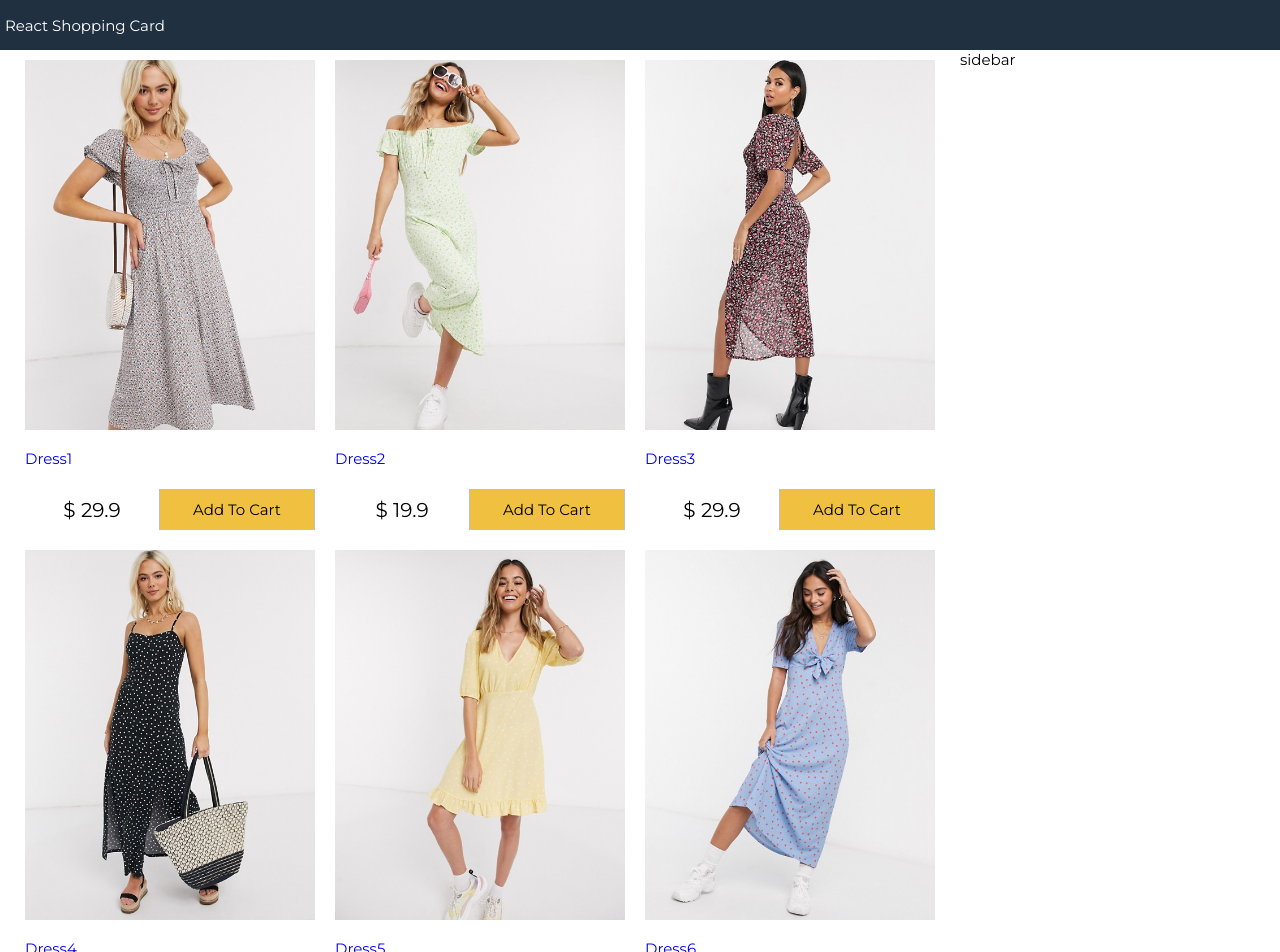
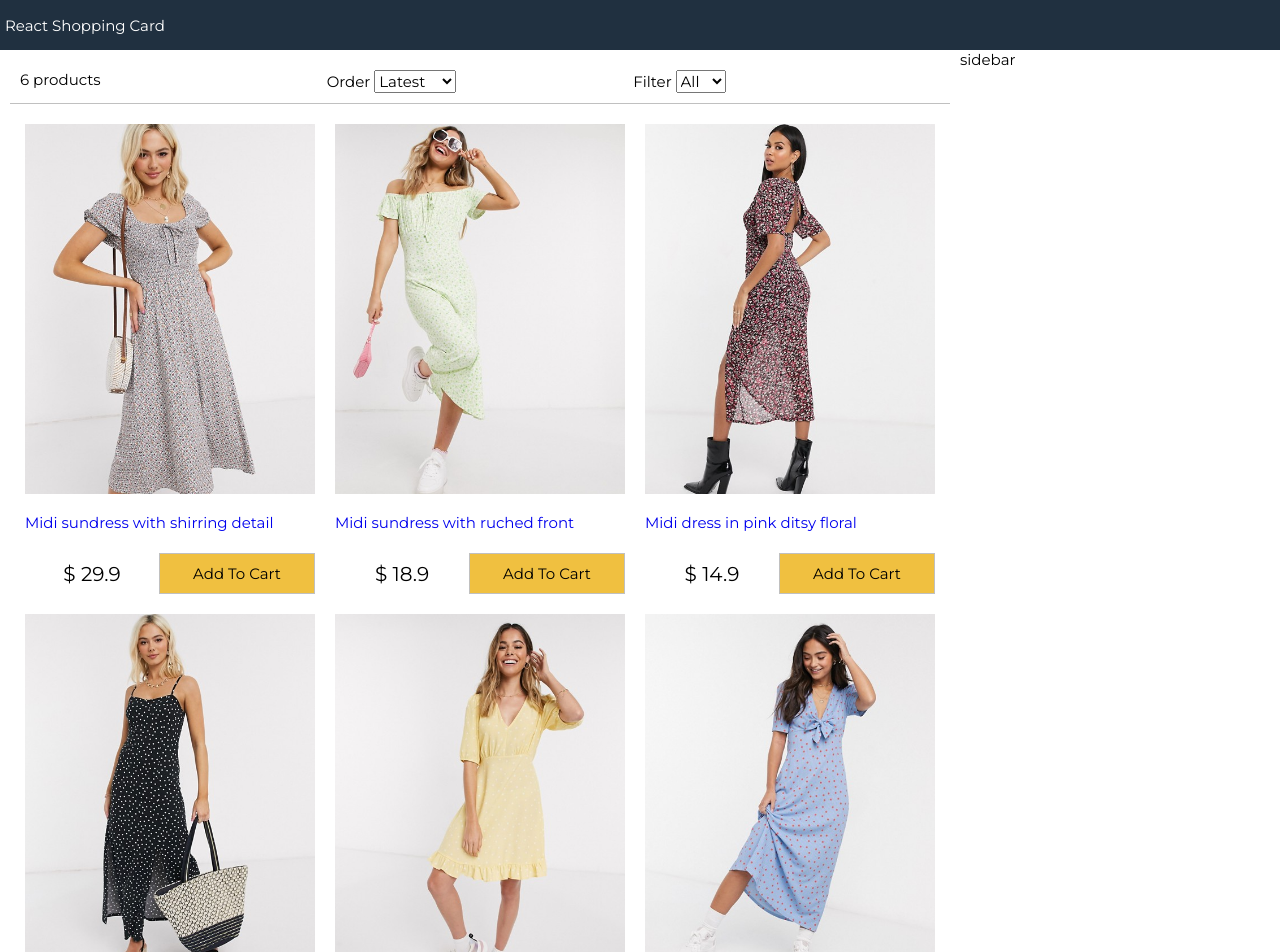
Before and after one commit to basir5101/react-shopping-cart-react-redux-class-components, a React (Create React App) app: page / in a window 1280 px wide. Shown: the top 952 px of the page. Built offline with nearby package versions, Linux system fonts and the light colour scheme.

Commit message:
filter components added

```diff
--- a/src/App.js
+++ b/src/App.js
@@ -1,6 +1,6 @@
 import React from 'react';
+import Filter from './Components/Filter';
 import Products from './Components/Products';
-//feature 1
 import data from './data.json';
 
 
@@ -13,6 +13,66 @@
       size: "",
       sort: "",
     }
+  };
+  sortProducts = (event) => {
+    console.log(event.target.value)
+    const sort = event.target.value;
+    this.setState((state) => ({
+      sort: sort,
+      products: this.state.products
+      .slice()
+      .sort((a, b) =>
+        sort === "lowest"
+        ? a.price > b.price
+        ? 1
+        : -1
+        : sort === "highest"
+        ? a.price < b.price
+        ? 1
+        : -1
+        : a._id < b._id
+        ? 1
+        : -1
+    ),
+  }));
+  };
+
+  // sortProducts = (event) => {
+  //   // impl
+  //   const sort = event.target.value;
+  //   console.log(event.target.value);
+  //   this.setState((state) => ({
+  //     sort: sort,
+  //     products: this.state.products
+  //       .slice()
+  //       .sort((a, b) =>
+  //         sort === "lowest"
+  //           ? a.price > b.price
+  //             ? 1
+  //             : -1
+  //           : sort === "highest"
+  //           ? a.price < b.price
+  //             ? 1
+  //             : -1
+  //           : a._id < b._id
+  //           ? 1
+  //           : -1
+  //       ),
+  //   }));
+  // };
+  filterProducts = (event) =>{
+    console.log(event.target.value)
+    if(event.target.value === ""){
+      this.setState({size:event.target.value , products: data.products})
+    } else{
+        this.setState({
+        size: event.target.value,
+        products: data.products.filter(
+          (product) => product.availableSizes.indexOf(event.target.value) >= 0
+        ),
+      })
+    }
+
   }
     render(){
     return (
@@ -24,6 +84,12 @@
           <main>
             <div className="content">
               <div className="main">
+                <Filter count = {this.state.products.length}
+                size = {this.state.size}
+                sort = {this.state.sort}
+                filterProducts = {this.filterProducts}
+                sortProducts = {this.sortProducts}
+                />
                 <Products product = {this.state.products} />
               </div>
               <div className="sidebar">
--- /dev/null
+++ b/src/Components/Filter.js
@@ -0,0 +1,35 @@
+import React, { Component } from 'react';
+
+class Filter extends Component {
+    render() {
+        return (
+            <div className = 'filter'>
+                <div className="filter-result">
+                {this.props.count} products
+                </div>
+                <div className="filter-sort">
+                    Order {" "}
+                    <select value = {this.props.sort} onChange = {this.props.sortProducts}>
+                        <option value="">Latest</option>
+                        <option value="lowest">Lowest</option>
+                        <option value="highest">Highest</option>
+                    </select>
+                </div>
+                <div className="filter-size">
+                Filter {" "}
+                <select value = {this.props.size} onChange = {this.props.filterProducts}>
+                    <option value="">All</option>
+                    <option value="XS">XS</option>
+                    <option value="V">S</option>
+                    <option value="M">M</option>
+                    <option value="L">L</option>
+                    <option value="XL">XL</option>
+                    <option value="XXL">XXL</option>
+                </select>
+                </div>
+            </div>
+        );
+    }
+}
+
+export default Filter;
--- a/src/Components/Products.js
+++ b/src/Components/Products.js
@@ -4,7 +4,6 @@
 
 class Products extends Component {
     render() {
-        console.log(this.props)
         return (
             <div>
                 <ul className = 'products'>
--- a/src/data.json
+++ b/src/data.json
@@ -1,52 +1,52 @@
 {
     "products": [
       {
-            "_id":"dress1",
-            "title":"Dress1",
-            "image":"/images/dress1.jpg",
-            "description": "about dress 1",
-            "price":29.9,
-            "availableSizes": ["XL", "XXL"]
+        "_id": "dress1",
+        "image": "/images/dress1.jpg",
+        "title": "Midi sundress with shirring detail",
+        "description": "This is for all the latest trends, no matter who you are, where you’re from and what you’re up to. Exclusive to ASOS, our universal brand is here for you, and comes in all our fit ranges: ASOS Curve, Tall, Petite and Maternity. Created by us, styled by you.",
+        "availableSizes": ["X", "L", "XL", "XXL"],
+        "price": 29.9
       },
       {
-            "_id":"dress2",
-            "title":"Dress2",
-            "image":"/images/dress2.jpg",
-            "description": "about dress 2",
-            "price":19.9,
-            "availableSizes": ["XL", "XXL"]
+        "_id": "dress2",
+        "image": "/images/dress2.jpg",
+        "title": "Midi sundress with ruched front",
+        "description": "This is for all the latest trends, no matter who you are, where you’re from and what you’re up to. Exclusive to ASOS, our universal brand is here for you, and comes in all our fit ranges: ASOS Curve, Tall, Petite and Maternity. Created by us, styled by you.",
+        "availableSizes": ["X", "M", "L"],
+        "price": 18.9
       },
       {
-            "_id":"dress3",
-            "title":"Dress3",
-            "image":"/images/dress3.jpg",
-            "description": "about dress 3",
-            "price":29.9,
-            "availableSizes": ["XL", "XXL"]
+        "_id": "dress3",
+        "image": "/images/dress3.jpg",
+        "title": "Midi dress in pink ditsy floral",
+        "description": "This is for all the latest trends, no matter who you are, where you’re from and what you’re up to. Exclusive to ASOS, our universal brand is here for you, and comes in all our fit ranges: ASOS Curve, Tall, Petite and Maternity. Created by us, styled by you.",
+        "availableSizes": ["X", "M", "L"],
+        "price": 14.9
       },
       {
-            "_id":"dress4",
-            "title":"Dress4",
-            "image":"/images/dress4.jpg",
-            "description": "about dress 4",
-            "price":25.5,
-            "availableSizes": ["XL", "XXL"]
+        "_id": "dress4",
+        "image": "/images/dress4.jpg",
+        "title": "cami maxi dress in polka dot",
+        "description": "This is for all the latest trends, no matter who you are, where you’re from and what you’re up to. Exclusive to ASOS, our universal brand is here for you, and comes in all our fit ranges: ASOS Curve, Tall, Petite and Maternity. Created by us, styled by you.",
+        "availableSizes": ["XL"],
+        "price": 25.9
       },
       {
-            "_id":"dress5",
-            "title":"Dress5",
-            "image":"/images/dress5.jpg",
-            "description": "about dress 5",
-            "price":21.9,
-            "availableSizes": ["XL", "XXL"]
+        "_id": "dress5",
+        "image": "/images/dress5.jpg",
+        "title": "Frill mini dress in yellow polka dot",
+        "description": "This is for all the latest trends, no matter who you are, where you’re from and what you’re up to. Exclusive to ASOS, our universal brand is here for you, and comes in all our fit ranges: ASOS Curve, Tall, Petite and Maternity. Created by us, styled by you.",
+        "availableSizes": ["X", "L", "XL"],
+        "price": 10.9
       },
       {
-            "_id":"dress6",
-            "title":"Dress6",
-            "image":"/images/dress6.jpg",
-            "description": "about dress 6",
-            "price":29.9,
-            "availableSizes": ["XL", "XXL"]
+        "_id": "dress6",
+        "image": "/images/dress6.jpg",
+        "title": "Midi tea dress in blue and red spot",
+        "description": "This is for all the latest trends, no matter who you are, where you’re from and what you’re up to. Exclusive to ASOS, our universal brand is here for you, and comes in all our fit ranges: ASOS Curve, Tall, Petite and Maternity. Created by us, styled by you.",
+        "availableSizes": ["XL", "XXL"],
+        "price": 49.9
       }
     ]
   }
--- a/src/index.css
+++ b/src/index.css
@@ -113,3 +113,16 @@
 .button.primary{
   background-color: #f0c040;
 }
+
+/*filter*/
+
+.filter{
+  display: flex;
+  padding: 1rem;
+  margin: 1rem;
+  justify-content: space-between;
+  border-bottom: 0.1rem solid #c0c0c0;
+}
+.filter div{
+  flex: 1;
+}
```
Also changed, not shown: 1 other file (tests, documents, lock files or other folders). Lines whose indentation alone changed are shown as unchanged.
